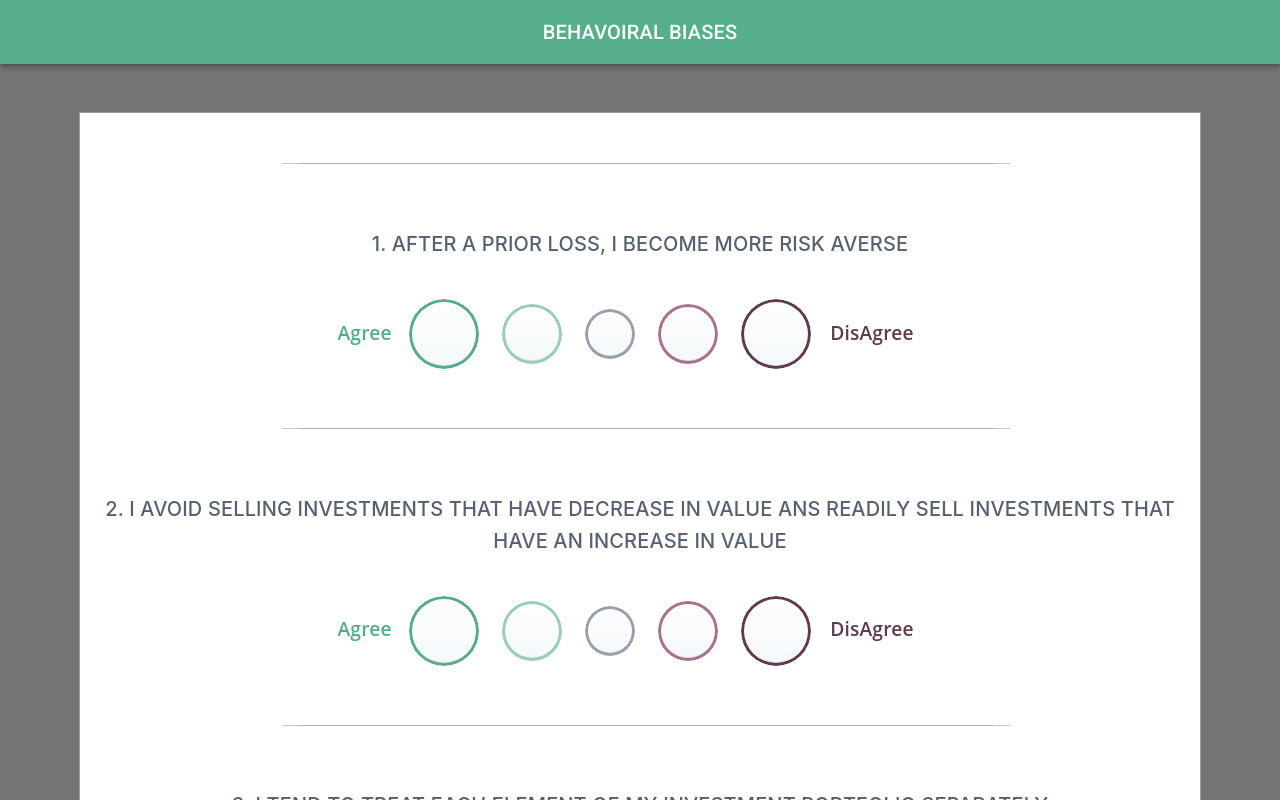
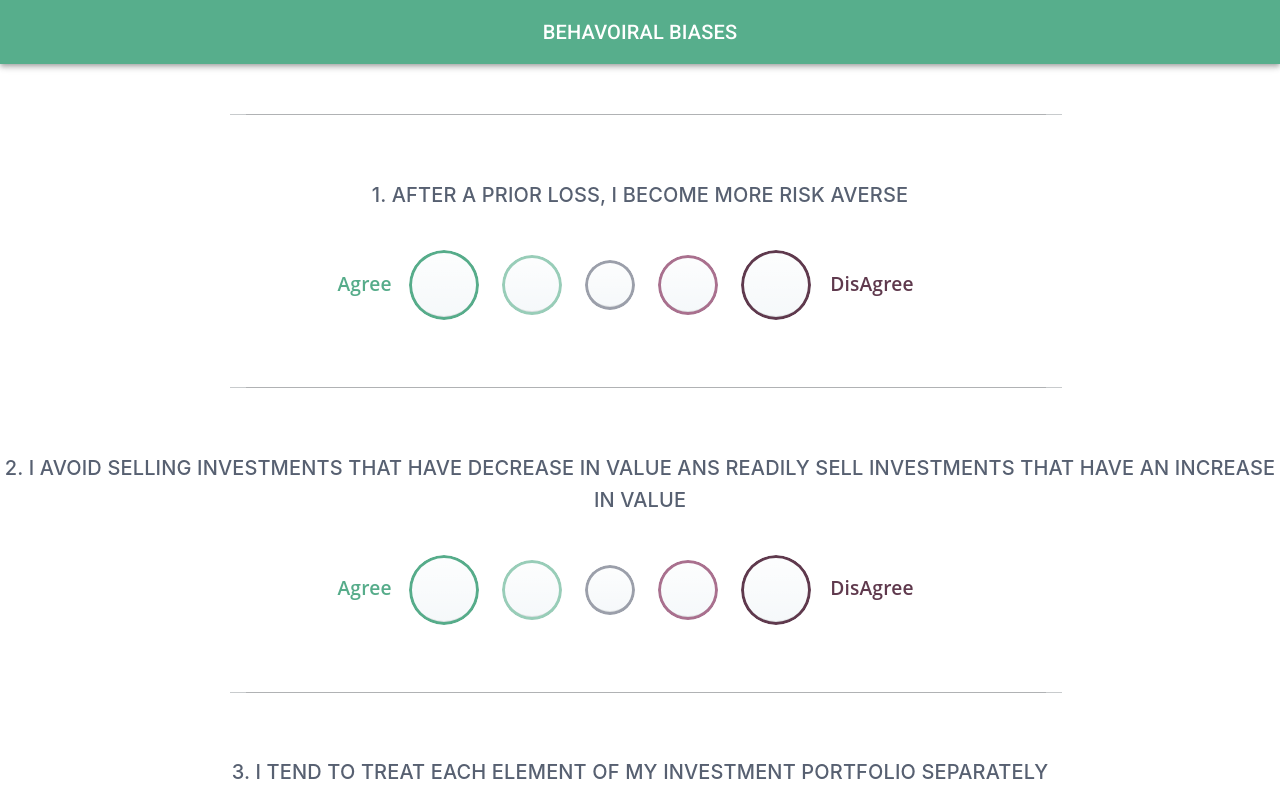
Before and after one commit to Santosh-Balaaji/Personal-Analaysis, a React (Create React App) app: page /Section3 in a window 1280 px wide. Shown: the top 800 px of the page. Built offline with nearby package versions, Linux system fonts and the light colour scheme.

Commit message:
adjusted section3

```diff
--- a/src/Sections/Section3.js
+++ b/src/Sections/Section3.js
@@ -75,23 +75,16 @@ export default class Section1 extends React.Component {
         };
 
         return (
-          <div style={{backgroundColor: 'rgba(0, 0, 0, 0.54)'}}>
+          <div>
                 <ButtonAppBar AppBarText={'BEHAVOIRAL BIASES'}/>
-              <Box display="flex" justifyContent="center">
-              <Box border={1} {...defaultProps}>
-              <Grid container>
             <Sliders sliderTypo={'1. AFTER A PRIOR LOSS, I BECOME MORE RISK AVERSE'} onChange={this.onChange1} marks={this.state.marks} />
             <Sliders sliderTypo={'2. I AVOID SELLING INVESTMENTS THAT HAVE DECREASE IN VALUE ANS READILY SELL INVESTMENTS THAT HAVE AN INCREASE IN VALUE'} onChange={this.onChange2} marks={this.state.marks}  />
             <Sliders sliderTypo={'3. I TEND TO TREAT EACH ELEMENT OF MY INVESTMENT PORTFOLIO SEPARATELY'} onChange={this.onChange3} marks={this.state.marks}  />
             <Sliders sliderTypo={'4. I BELIEVE THAT MY SKILLS AND KNOWLEDGE ARE ADEQUATE THAT CAN HELP ME TO OUT PERFORM THE MARKET'} onChange={this.onChange4} marks={this.state.marks} />
             <Sliders sliderTypo={'5. I FORECAST THE CHANGES IN PRICES IN THE FUTURE PERIODS ON THE RECENT PRICES'}  onChange={this.onChange5} marks={this.state.marks} />
             <Sliders sliderTypo={'6. I USUALLY REACT QUICKLY TO THE CHANGES OF THE OTHER INVESTORS DECISIONS AND FOLLOW THEIR REACTIONS IN THE INVESTMENT MARKET'}  onChange={this.onChange6} marks={this.state.marks} />
-              </Grid>
-              </Box>
-              </Box>
               <NextButton />
-
-            </div>
+           </div>
           );
             }
 }
```
